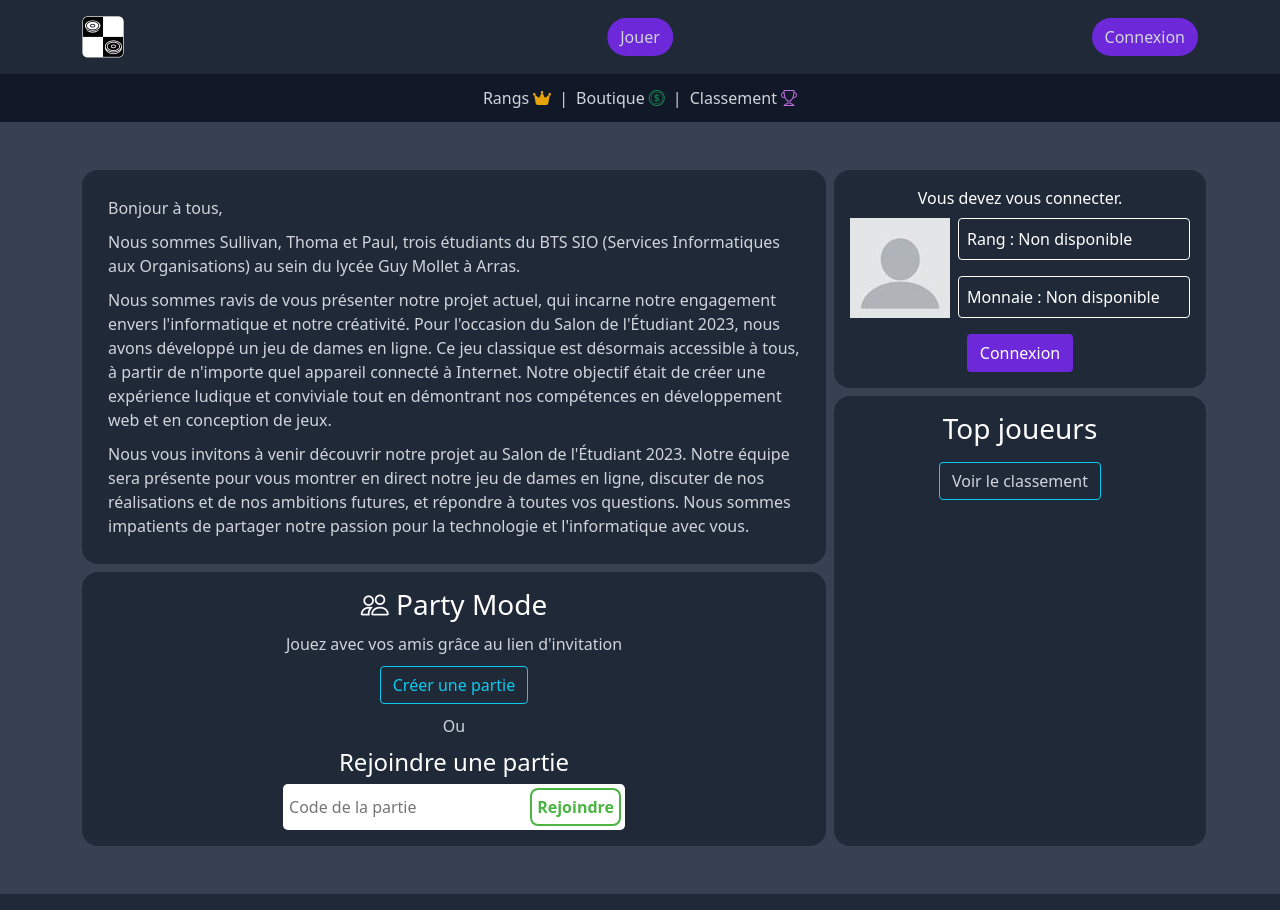
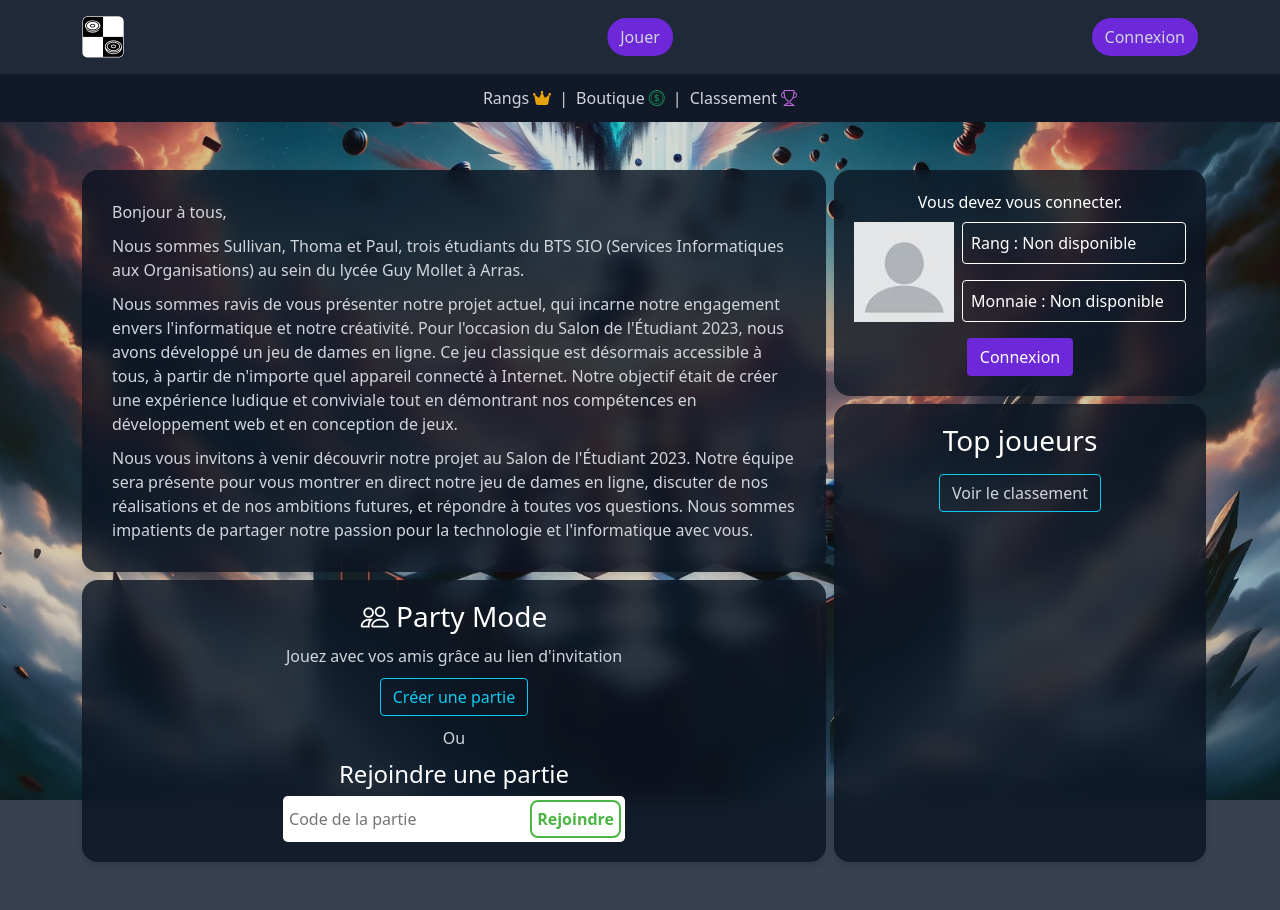
Before and after one commit to SullivanGDR/LeagueOfCheckers, a Symfony app: template templates/base/index.html.twig in a window 1280 px wide. Run offline with Twig, Linux system fonts and the light colour scheme; the template is opened without the code that fills it, so the values that code supplies are empty; some libraries are stand-ins or nearby versions.

Commit message:
Légères modifications

```diff
--- a/public/css/index.css
+++ b/public/css/index.css
@@ -68,3 +68,26 @@
     border-top-left-radius: 16px !important;
     border-top-right-radius: 16px !important;
 }
+
+.background-image {
+    position: fixed;
+    top: 0;
+    left: 0;
+    width: 100%;
+    height: 100%;
+    background-image: url('../images/background.webp'); /* Remplacez cela par le chemin de votre image */
+    background-size: cover;
+    background-position: center;
+    opacity: 0.8; /* Réglez l'opacité selon vos préférences (0.0 à 1.0) */
+    z-index: -1; /* Assurez-vous que l'image est derrière le contenu */
+}
+
+.glassmorphism-container {
+    position: relative;
+    z-index: 1;
+    background: rgba(10, 19, 33, 0.8); /* Couleur solide sans dégradé */
+    border-radius: 16px;
+    padding: 20px;
+    backdrop-filter: blur(10px);
+    box-shadow: 0 4px 6px rgba(0, 0, 0, 0.1); /* Ajout de l'ombre */
+}
--- a/public/js/damier.js
+++ b/public/js/damier.js
@@ -9,6 +9,9 @@
 //console.log(document.getElementById('damier'))
 var pionS=null;
 var caseMove=null;
+
+
+
 function createDamier() {
     var damier = document.getElementById('damier');
     for (var i = 0; i <= 9; i++) {
--- a/templates/base/boutique.html.twig
+++ b/templates/base/boutique.html.twig
@@ -6,6 +6,7 @@
 
 {% block body %}
 
+{% if app.user %}
 <section class="container-fluid d-flex justify-content-center p-0 m-0">
 	<section class="p-0 mt-3 col-10">
 		<div class="container-fluid px-0 px-lg-5 ">
@@ -84,4 +85,7 @@
 			</div>
 		</div>
 	</div>
+{% else %}
+<p class="text-center text-white">Vous devez vous connecter pour accéder à la boutique.</p>
+{% endif %}
 {% endblock %}
--- a/templates/base/classement.html.twig
+++ b/templates/base/classement.html.twig
@@ -5,6 +5,7 @@
 {% endblock %}
 
 {% block body %}
+<div class="background-image"></div>
 
 	{# Container de la page contenant le classement des joueurs #}
 	<div class="container mt-5 mb-5">
@@ -19,7 +20,7 @@
 			<hr>
 			{% for joueur in joueurs %}
 				<div class="container-fluid d-flex text-center text-white">
-					<div class="col-md-3">{{ joueur.username }}</div>
+					<div class="col-md-3"><a href="{{ path('profil', {'id': joueur.id}) }}" class="text-white text-capitalize" target="_blank">{{ joueur.username }}</a></div>
 					<div class="col-md-3">{{ joueur.nbVictoire }}</div>
 					<div class="col-md-3">{{ joueur.nbDefaite }}</div>
 					<div class="col-md-3"><span style="color:{{ joueur.rang.couleur }};">{{ joueur.rang.libelle }}</span>
--- a/templates/base/index.html.twig
+++ b/templates/base/index.html.twig
@@ -6,20 +6,21 @@
 
 {% block body %}
 
+<div class="background-image"></div>
 {# Container de la page contenant la partie de gauche et de droite #}
 
 <div class="container d-flex mt-5 mb-5">
 	{# Colonne de gauche #}
 	<div class="col-md-8 me-1 h-100">
 		{# Première div de gauche (présentation) #}
-		<div class="p-3" style="background-color:rgba(31, 41, 55); border-radius: 16px;">
+		<div class="glassmorphism-container">
 			<p>Bonjour à tous,</p>
 			<p>Nous sommes Sullivan, Thoma et Paul, trois étudiants du BTS SIO (Services Informatiques aux Organisations) au sein du lycée Guy Mollet à Arras.</p>
 			<p>Nous sommes ravis de vous présenter notre projet actuel, qui incarne notre engagement envers l'informatique et notre créativité. Pour l'occasion du Salon de l'Étudiant 2023, nous avons développé un jeu de dames en ligne. Ce jeu classique est désormais accessible à tous, à partir de n'importe quel appareil connecté à Internet. Notre objectif était de créer une expérience ludique et conviviale tout en démontrant nos compétences en développement web et en conception de jeux.</p>
 			<p>Nous vous invitons à venir découvrir notre projet au Salon de l'Étudiant 2023. Notre équipe sera présente pour vous montrer en direct notre jeu de dames en ligne, discuter de nos réalisations et de nos ambitions futures, et répondre à toutes vos questions. Nous sommes impatients de partager notre passion pour la technologie et l'informatique avec vous.</p>
 		</div>
 		{# Deuxième div de gauche (rejoindre ou inviter) #}
-		<div class="p-3 mt-2" style="background-color:rgba(31, 41, 55); border-radius: 16px;">
+		<div class="glassmorphism-container mt-2">
 			<div class="text-center">
 				<h3 class="text-white"><i class="bi bi-people"></i> Party Mode</h3>
 			</div>
@@ -52,7 +53,7 @@
 	<div class="col-md-4 ms-1 flex-grow-1">
 		<div class="d-flex flex-column h-100">
 			{% if app.user %}
-				<div class="p-3" style="background-color: rgba(31, 41, 55); border-radius: 16px;">
+				<div class="glassmorphism-container">
 					<div class="text-center">
 						<p class="m-0 mb-2 text-white">{{ app.user.username }}</p>
 					</div>
@@ -78,7 +79,7 @@
 					</div>
 				</div>
 			{% else %}
-				<div class="p-3" style="background-color: rgba(31, 41, 55); border-radius: 16px;">
+				<div class="glassmorphism-container">
 					<div class="text-center">
 						<p class="m-0 mb-2 text-white">Vous devez vous connecter.</p>
 					</div>
@@ -102,7 +103,7 @@
 					</div>
 				</div>
 			{% endif %}
-			<div class="p-3 mt-2 h-100" style="background-color:rgba(31, 41, 55); border-radius: 16px;">
+			<div class="glassmorphism-container mt-2 h-100">
 				<h3 class="text-center text-white mb-3">Top joueurs</h3>
 				{% for joueur in joueurs %}
 					<div class="mx-3 d-flex justify-content-between">
--- a/templates/base/jouer.html.twig
+++ b/templates/base/jouer.html.twig
@@ -5,6 +5,8 @@
 {% endblock %}
 
 {% block body %}
+
+<div class="background-image"></div>
 
 <div class="container d-flex mt-5 mb-5">
 	{# Colonne de gauche #}
--- a/templates/base/profil.html.twig
+++ b/templates/base/profil.html.twig
@@ -5,6 +5,8 @@
 {% endblock %}
 
 {% block body %}
+
+<div class="background-image"></div>
 
 	{# Container de la page contenant le classement des joueurs #}
 	<div class="container d-flex justify-content-center mt-5 mb-5">
@@ -14,7 +16,7 @@
 				<div class="d-flex justify-content-between">
 					<p class="text-white">{{ joueur.username }}</p>
 					<p><span style="color:{{ joueur.rang.couleur }};">{{ joueur.rang.libelle }}</span>
-							<img class="img-fluid mx-auto" src="images/rangs/{{ joueur.rang.miniLogo }}"/> ( {{ joueur.pointsRang }} )</p>
+							<img class="img-fluid mx-auto" src="{{ asset('images/rangs/' ~ joueur.rang.miniLogo) }}"/> ( {{ joueur.pointsRang }} )</p>
 				</div>
 				<p>Parties jouées : {{ joueur.nbTotalePartie }}</p>
 				<p>Parties gagnées : {{ joueur.nbVictoire }}</p>
```
Also changed, not shown: templates/base/rangs.html.twig (+16 -26 lines), public/images/background.webp (added).
